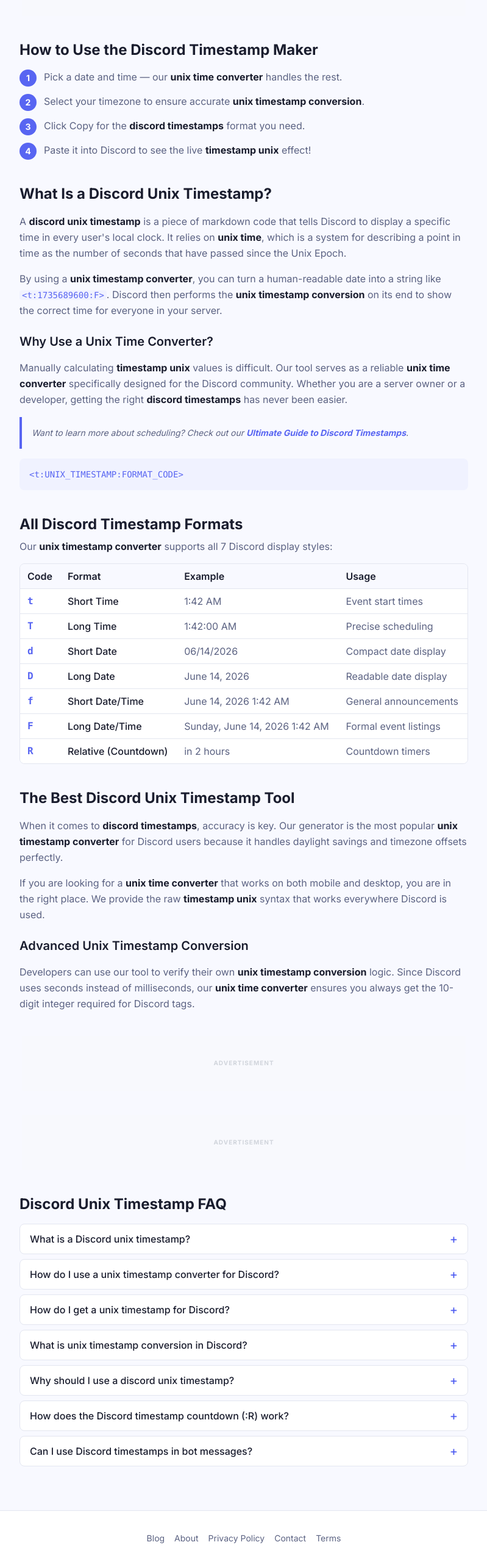
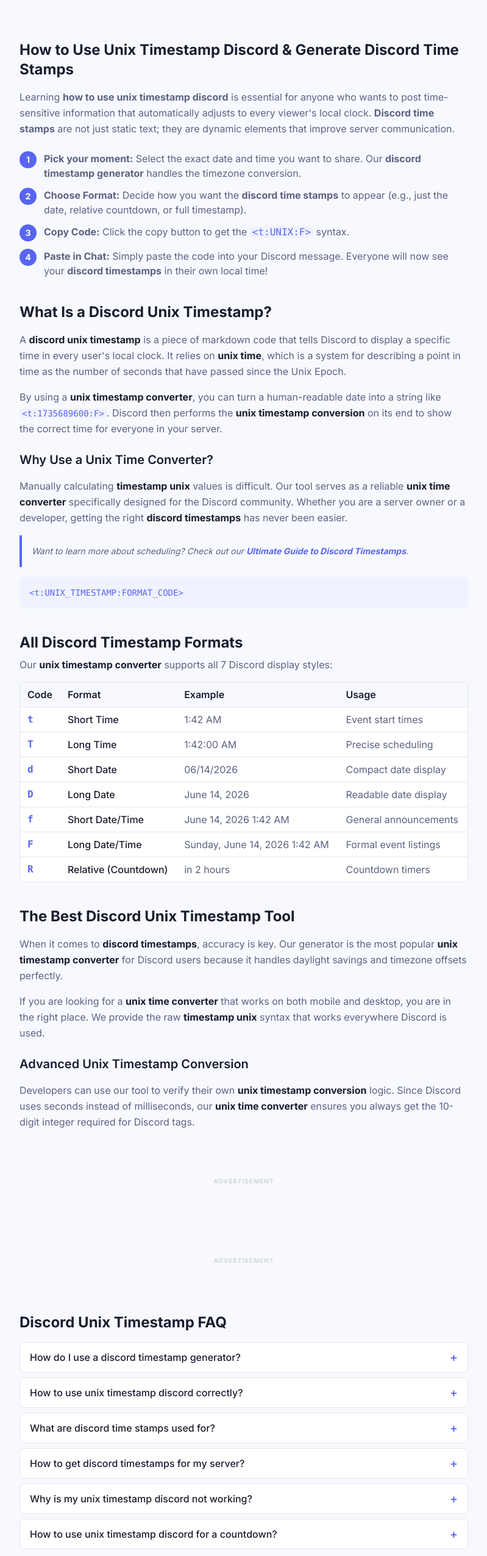
Before and after one commit to jassu-dev/freediscordtools, a Next.js app: page /tools/discord-timestamp-generator in a window 1280 px wide. Shown: the part 1575-4127 px from the top of the page at 61% size, without its empty margins (240-1039 px from the left). Built offline with nearby package versions, Linux system fonts and the light colour scheme.

Commit message:
feat: optimize timestamp tool SEO and improve footer internal linking

```diff
--- a/src/app/page.tsx
+++ b/src/app/page.tsx
@@ -86,11 +86,11 @@
       <section className="bg-[#F8F9FF] border-b border-[#E3E6F0] py-20 px-4 text-center">
         <div className="max-w-4xl mx-auto">
           <h1 className="text-5xl md:text-6xl font-extrabold text-[#1a1d2e] mb-6 tracking-tight">
-            Level Up Your <span className="text-[#5865F2]">Discord</span> Experience
+            The #1 <span className="text-[#5865F2]">Discord Timestamp Generator</span> & Utilities
           </h1>
           <p className="text-xl text-[#5b6282] mb-10 leading-relaxed">
-            Free, powerful utilities for Discord users, server owners, and developers.
-            No accounts, no limits — just simple tools that work.
+            Free, powerful utilities for Discord users. Learn <strong>how to use unix timestamp discord</strong>,
+            generate <strong>discord time stamps</strong>, and master your server with simple tools.
           </p>
           <div className="flex flex-wrap justify-center gap-4">
             <Link
--- a/src/app/tools/discord-timestamp-generator/page.tsx
+++ b/src/app/tools/discord-timestamp-generator/page.tsx
@@ -10,22 +10,21 @@
 
 // ─── Metadata ────────────────────────────────────────────────────────────────
 export const metadata: Metadata = {
-  title: 'Discord Timestamp Generator: All Formats',
+  title: 'Discord Timestamp Generator: #1 Unix Time Converter (2026)',
   description:
-    'Free Discord timestamp generator and unix timestamp converter. Pick a date or use our unix time converter to generate all 7 Discord timestamp formats instantly.',
+    'The best free Discord timestamp generator. Learn how to use unix timestamp discord and convert dates into all 7 discord time stamps instantly. Accurate unix time converter.',
   keywords: [
     'discord timestamp generator',
+    'how to use unix timestamp discord',
+    'discord timestamps',
+    'discord time stamps',
     'discord unix timestamp',
-    'discord timestamp',
-    'discord timestamps',
-    'timestamp unix',
-    'unix timestamp conversion',
-    'unix timestamp converter',
-    'unix time converter',
+    'unix timestamp discord',
     'discord timestamp converter',
     'discord timestamp maker',
     'discord timestamp format',
-    'unix timestamp discord',
+    'unix timestamp converter',
+    'unix time converter',
   ],
   alternates: {
     canonical: `${seoConfig.baseUrl}/tools/discord-timestamp-generator/`,
@@ -35,9 +34,9 @@
     },
   },
   openGraph: {
-    title: 'Discord Timestamp Generator: All Formats',
+    title: 'Discord Timestamp Generator: #1 Unix Time Converter',
     description:
-      'Convert any date and time into all 7 Discord timestamp formats using our Unix timestamp converter. No account needed.',
+      'The fastest way to generate Discord timestamps. Convert any date and time into all 7 Discord time stamps formats instantly. No account needed.',
     url: `${seoConfig.baseUrl}/tools/discord-timestamp-generator/`,
     type: 'website',
     locale: 'en_US',
@@ -45,9 +44,9 @@
   },
   twitter: {
     card: 'summary_large_image',
-    title: 'Discord Timestamp Generator: All Formats',
+    title: 'Discord Timestamp Generator: #1 Unix Time Converter',
     description:
-      'Convert Unix time into Discord timestamps. The fastest Discord Unix timestamp converter available online.',
+      'Learn how to use unix timestamp discord and generate discord timestamps for your server announcements.',
     site: seoConfig.twitterHandle,
   },
 };
@@ -55,39 +54,34 @@
 // ─── FAQ data ─────────────────────────────────────────────────────────────────
 const faqItems = [
   {
-    question: 'What is a Discord unix timestamp?',
+    question: 'How do I use a discord timestamp generator?',
     answer:
-      'A Discord unix timestamp is a numerical value representing the number of seconds since January 1, 1970 (UTC), wrapped in a specific markdown syntax <t:UNIX:FORMAT>. This allows Discord to display the date and time in each user\'s local timezone.',
+      'Using a discord timestamp generator is simple: pick your date and time, choose a format (like relative or short time), and copy the generated code. Paste that code into a Discord message, and it will automatically show the correct time to every user in their own timezone.',
   },
   {
-    question: 'How do I use a unix timestamp converter for Discord?',
+    question: 'How to use unix timestamp discord correctly?',
     answer:
-      'To use our unix timestamp converter, simply select your desired date and time. The tool will instantly generate the Discord-ready unix timestamp code that you can copy and paste into any message.',
+      'To use a unix timestamp on Discord, you must wrap the 10-digit unix integer in the specific syntax <t:1234567890:F>. Replace 1234567890 with your timestamp and "F" with your desired format code. Our tool automates this process entirely.',
   },
   {
-    question: 'How do I get a unix timestamp for Discord?',
+    question: 'What are discord time stamps used for?',
     answer:
-      'You can get a unix timestamp by using this generator. Pick your event time, and we will provide the exact <t:1234567890:F> code needed for Discord to render the time correctly for everyone.',
+      'Discord time stamps are primarily used for scheduling events, tournaments, or announcements in global servers. They ensure everyone sees the "starting time" in their local clock, avoiding timezone confusion.',
   },
   {
-    question: 'What is unix timestamp conversion in Discord?',
+    question: 'How to get discord timestamps for my server?',
     answer:
-      'Unix timestamp conversion in Discord refers to the process where the Discord app takes a raw unix time value and converts it into a human-readable format based on the individual user\'s local system clock.',
+      'You can generate accurate discord timestamps using our free online tool. It converts any local date and time into a universal unix integer that Discord understands.',
   },
   {
-    question: 'Why should I use a discord unix timestamp?',
+    question: 'Why is my unix timestamp discord not working?',
     answer:
-      'Using a discord unix timestamp ensures that your global community sees the exact same moment in their own timezone. It eliminates the need for "EST/PST/GMT" labels and prevents confusion for international users.',
+      'Ensure you are using seconds (10 digits) rather than milliseconds (13 digits). Also, verify the syntax: it must start with "<t:" and end with ">". Our generator always provides the correct syntax.',
   },
   {
-    question: 'How does the Discord timestamp countdown (:R) work?',
+    question: 'How to use unix timestamp discord for a countdown?',
     answer:
-      'The :R format renders as a live relative time — "in 2 hours", "3 days ago" — that updates automatically. It is the best way to handle discord timestamps for event reminders.',
-  },
-  {
-    question: 'Can I use Discord timestamps in bot messages?',
-    answer:
-      'Yes. Discord bots can include <t:UNIX:FORMAT> strings in message content and embeds. Our tool is often used by developers as a reference for unix time converter formats.',
+      'To create a live countdown (e.g., "in 5 minutes"), use the ":R" format code at the end of your timestamp: <t:TIMESTAMP:R>. This is one of the most popular discord timestamps formats.',
   },
 ];
 
@@ -154,24 +148,29 @@
         {/* ── How to use ── */}
         <section aria-labelledby="how-to-heading" className="mb-10">
           <h2 id="how-to-heading" className="text-2xl font-bold text-[#1a1d2e] mb-4">
-            How to Use the Discord Timestamp Maker
+            How to Use Unix Timestamp Discord & Generate Discord Time Stamps
           </h2>
+          <div className="text-base text-[#5b6282] space-y-4 mb-6 leading-relaxed">
+            <p>
+              Learning <strong>how to use unix timestamp discord</strong> is essential for anyone who wants to post time-sensitive information that automatically adjusts to every viewer&apos;s local clock. <strong>Discord time stamps</strong> are not just static text; they are dynamic elements that improve server communication.
+            </p>
+          </div>
           <ol className="space-y-3 text-[#5b6282] text-base">
             <li className="flex gap-3">
               <span className="flex-shrink-0 w-7 h-7 rounded-full bg-[#5865F2] text-white flex items-center justify-center text-sm font-bold">1</span>
-              <span>Pick a date and time — our <strong className="text-[#1a1d2e]">unix time converter</strong> handles the rest.</span>
+              <span><strong>Pick your moment:</strong> Select the exact date and time you want to share. Our <strong>discord timestamp generator</strong> handles the timezone conversion.</span>
             </li>
             <li className="flex gap-3">
               <span className="flex-shrink-0 w-7 h-7 rounded-full bg-[#5865F2] text-white flex items-center justify-center text-sm font-bold">2</span>
-              <span>Select your timezone to ensure accurate <strong className="text-[#1a1d2e]">unix timestamp conversion</strong>.</span>
+              <span><strong>Choose Format:</strong> Decide how you want the <strong>discord time stamps</strong> to appear (e.g., just the date, relative countdown, or full timestamp).</span>
             </li>
             <li className="flex gap-3">
               <span className="flex-shrink-0 w-7 h-7 rounded-full bg-[#5865F2] text-white flex items-center justify-center text-sm font-bold">3</span>
-              <span>Click Copy for the <strong className="text-[#1a1d2e]">discord timestamps</strong> format you need.</span>
+              <span><strong>Copy Code:</strong> Click the copy button to get the <code className="bg-[#F0F2FF] px-1 rounded text-[#5865F2]">&lt;t:UNIX:F&gt;</code> syntax.</span>
             </li>
             <li className="flex gap-3">
               <span className="flex-shrink-0 w-7 h-7 rounded-full bg-[#5865F2] text-white flex items-center justify-center text-sm font-bold">4</span>
-              <span>Paste it into Discord to see the live <strong className="text-[#1a1d2e]">timestamp unix</strong> effect!</span>
+              <span><strong>Paste in Chat:</strong> Simply paste the code into your Discord message. Everyone will now see your <strong>discord timestamps</strong> in their own local time!</span>
             </li>
           </ol>
         </section>
--- a/src/components/layout/Footer.tsx
+++ b/src/components/layout/Footer.tsx
@@ -1,42 +1,61 @@
 import Link from 'next/link';
+import { tools } from '@/data/tools';
 
 export default function Footer() {
   const year = new Date().getFullYear();
+  const popularTools = tools.slice(0, 4);
+
   return (
     <footer className="bg-white border-t border-[#E3E6F0] mt-auto">
-      <div className="max-w-6xl mx-auto px-4 py-8">
-        <nav aria-label="Footer navigation">
-          <ul className="flex flex-wrap gap-4 justify-center list-none m-0 p-0 mb-4">
-            <li>
-              <Link href="/blog" className="text-[#5b6282] hover:text-[#5865F2] transition-colors text-sm">
-                Blog
-              </Link>
-            </li>
-            <li>
-              <Link href="/about" className="text-[#5b6282] hover:text-[#5865F2] transition-colors text-sm">
-                About
-              </Link>
-            </li>
-            <li>
-              <Link href="/privacy-policy" className="text-[#5b6282] hover:text-[#5865F2] transition-colors text-sm">
-                Privacy Policy
-              </Link>
-            </li>
-            <li>
-              <Link href="/contact" className="text-[#5b6282] hover:text-[#5865F2] transition-colors text-sm">
-                Contact
-              </Link>
-            </li>
-            <li>
-              <Link href="/terms" className="text-[#5b6282] hover:text-[#5865F2] transition-colors text-sm">
-                Terms
-              </Link>
-            </li>
-          </ul>
-        </nav>
-        <p className="text-center text-[#5b6282] text-sm">
-          &copy; {year} FreeDiscordTools. All rights reserved.
-        </p>
+      <div className="max-w-6xl mx-auto px-4 py-12">
+        <div className="grid grid-cols-1 md:grid-cols-3 gap-12 mb-12">
+          {/* Brand/About */}
+          <div className="space-y-4">
+            <Link href="/" className="text-xl font-black text-[#1a1d2e] tracking-tighter">
+              FREE<span className="text-[#5865F2]">DISCORD</span>TOOLS
+            </Link>
+            <p className="text-sm text-[#5b6282] leading-relaxed">
+              Your #1 destination for free, high-quality Discord utilities. From timestamp generators to font stylers, we help you master your Discord experience.
+            </p>
+          </div>
+
+          {/* Quick Links */}
+          <div>
+            <h4 className="font-bold text-[#1a1d2e] mb-4 uppercase text-xs tracking-widest">Platform</h4>
+            <ul className="space-y-2 list-none p-0">
+              <li><Link href="/tools/" className="text-sm text-[#5b6282] hover:text-[#5865F2]">All Tools</Link></li>
+              <li><Link href="/blog/" className="text-sm text-[#5b6282] hover:text-[#5865F2]">Blog & Guides</Link></li>
+              <li><Link href="/about/" className="text-sm text-[#5b6282] hover:text-[#5865F2]">About Us</Link></li>
+              <li><Link href="/contact/" className="text-sm text-[#5b6282] hover:text-[#5865F2]">Contact</Link></li>
+            </ul>
+          </div>
+
+          {/* Popular Tools */}
+          <div>
+            <h4 className="font-bold text-[#1a1d2e] mb-4 uppercase text-xs tracking-widest">Popular Tools</h4>
+            <ul className="space-y-2 list-none p-0">
+              {popularTools.map(tool => (
+                <li key={tool.slug}>
+                  <Link href={tool.href} className="text-sm text-[#5b6282] hover:text-[#5865F2]">
+                    {tool.name}
+                  </Link>
+                </li>
+              ))}
+            </ul>
+          </div>
+        </div>
+
+        <div className="pt-8 border-t border-[#E3E6F0] flex flex-col md:flex-row justify-between items-center gap-4">
+          <p className="text-[#5b6282] text-xs">
+            &copy; {year} FreeDiscordTools. All rights reserved. Not affiliated with Discord Inc.
+          </p>
+          <nav aria-label="Legal navigation">
+            <ul className="flex gap-6 list-none m-0 p-0">
+              <li><Link href="/privacy-policy/" className="text-xs text-[#5b6282] hover:text-[#5865F2]">Privacy</Link></li>
+              <li><Link href="/terms/" className="text-xs text-[#5b6282] hover:text-[#5865F2]">Terms</Link></li>
+            </ul>
+          </nav>
+        </div>
       </div>
     </footer>
   );
--- a/src/data/blog.ts
+++ b/src/data/blog.ts
@@ -10,27 +10,37 @@
 export const blogPosts: BlogPost[] = [
   {
     slug: 'how-to-use-discord-timestamps',
-    title: 'How to Use Discord Timestamps: Ultimate Guide',
-    excerpt: 'Learn how to use Discord timestamps to schedule events across different timezones automatically.',
+    title: 'How to Use Unix Timestamp Discord: The Ultimate 2026 Guide',
+    excerpt: 'Master how to use unix timestamp discord to schedule events. Generate accurate discord time stamps and automate timezone conversions for your server.',
     date: 'June 18, 2026',
-    keywords: ['discord timestamps', 'discord event scheduling', 'discord unix timestamp guide'],
+    keywords: ['how to use unix timestamp discord', 'discord time stamps', 'discord timestamps', 'discord event scheduling', 'discord unix timestamp guide'],
     content: `
-      <h2>Never Miss an Event Again</h2>
-      <p>Coordinating events in a global Discord server is a nightmare. "8 PM" for you is "5 PM" for someone else and "3 AM" for another. This is where <strong>Discord timestamps</strong> save the day.</p>
+      <h2>The Best Way to Share Time on Discord</h2>
+      <p>Coordinating events in a global Discord server is a nightmare. "8 PM" for you is "5 PM" for someone else and "3 AM" for another. This is where learning <strong>how to use unix timestamp discord</strong> save the day.</p>
 
-      <p>Using our <a href="/tools/discord-timestamp-generator/" class="text-[#5865F2] font-bold">Discord Timestamp Generator</a>, you can create a single code that displays the correct local time for every member of your server automatically.</p>
+      <p>Using our <a href="/tools/discord-timestamp-generator/" class="text-[#5865F2] font-bold">Discord Timestamp Generator</a>, you can create professional <strong>discord time stamps</strong> that display the correct local time for every member of your server automatically.</p>
 
-      <h3>The Magic of Unix Timestamps</h3>
-      <p>Discord uses Unix timestamps to calculate local time. When you send a timestamp code, Discord's client reads it and converts it based on the user's system clock. No more manual conversions!</p>
+      <h3>What is a Unix Timestamp on Discord?</h3>
+      <p>Discord uses Unix timestamps to calculate local time. A unix timestamp is a 10-digit number representing seconds since 1970. When you send a <strong>discord timestamps</strong> code, the Discord client reads it and converts it based on the user's system clock. No more manual conversions!</p>
 
-      <h3>Which Format Should You Use?</h3>
+      <h3>How to Use Unix Timestamp Discord: Step-by-Step</h3>
+      <p>To generate your own <strong>discord time stamps</strong>, follow these steps:</p>
+      <ol>
+        <li>Go to our <a href="/tools/discord-timestamp-generator/" class="text-[#5865F2] underline">discord timestamp maker</a>.</li>
+        <li>Select the date and time for your event.</li>
+        <li>Choose a display format (Relative, Long Date, etc.).</li>
+        <li>Copy the generated code (e.g., &lt;t:1735689600:R&gt;).</li>
+        <li>Paste it into your message.</li>
+      </ol>
+
+      <h3>Which Discord Time Stamps Format Should You Use?</h3>
       <ul>
-        <li><strong>Relative Time (R):</strong> Best for "Starting in 5 minutes" or "Ended 2 hours ago".</li>
-        <li><strong>Long Date/Time (F):</strong> Best for official event announcements.</li>
-        <li><strong>Short Time (t):</strong> Great for quick daily reminders.</li>
+        <li><strong>Relative Time (R):</strong> Best for "Starting in 5 minutes" or "Ended 2 hours ago". Great for <strong>discord timestamps</strong> countdowns.</li>
+        <li><strong>Long Date/Time (F):</strong> Best for official event announcements where you need full clarity.</li>
+        <li><strong>Short Time (t):</strong> Great for quick daily reminders or daily reset times.</li>
       </ul>
 
-      <p>Try it out now with our <a href="/tools/discord-timestamp-generator/" class="text-[#5865F2] underline">free generator</a> and make your server more professional.</p>
+      <p>Start using <strong>discord timestamps</strong> today with our <a href="/tools/discord-timestamp-generator/" class="text-[#5865F2] underline">free generator</a> and make your server announcements more accessible to everyone.</p>
     `,
   },
   {
--- a/src/data/tools.ts
+++ b/src/data/tools.ts
@@ -4,9 +4,9 @@
   {
     slug: 'discord-timestamp-generator',
     name: 'Discord Timestamp Generator',
-    description: 'Convert any date and time into Discord timestamp formats instantly. Generate all 7 Discord time format codes and copy them with one click.',
+    description: 'The #1 Discord timestamp generator. Learn how to use unix timestamp discord and generate all 7 discord time stamps instantly for your server announcements.',
     href: '/tools/discord-timestamp-generator/',
-    keywords: ['discord timestamp', 'discord time format', 'unix timestamp discord', 'discord timestamp generator'],
+    keywords: ['discord timestamp generator', 'how to use unix timestamp discord', 'discord timestamps', 'discord time stamps'],
     category: 'Discord Formatting',
   },
   {
```
